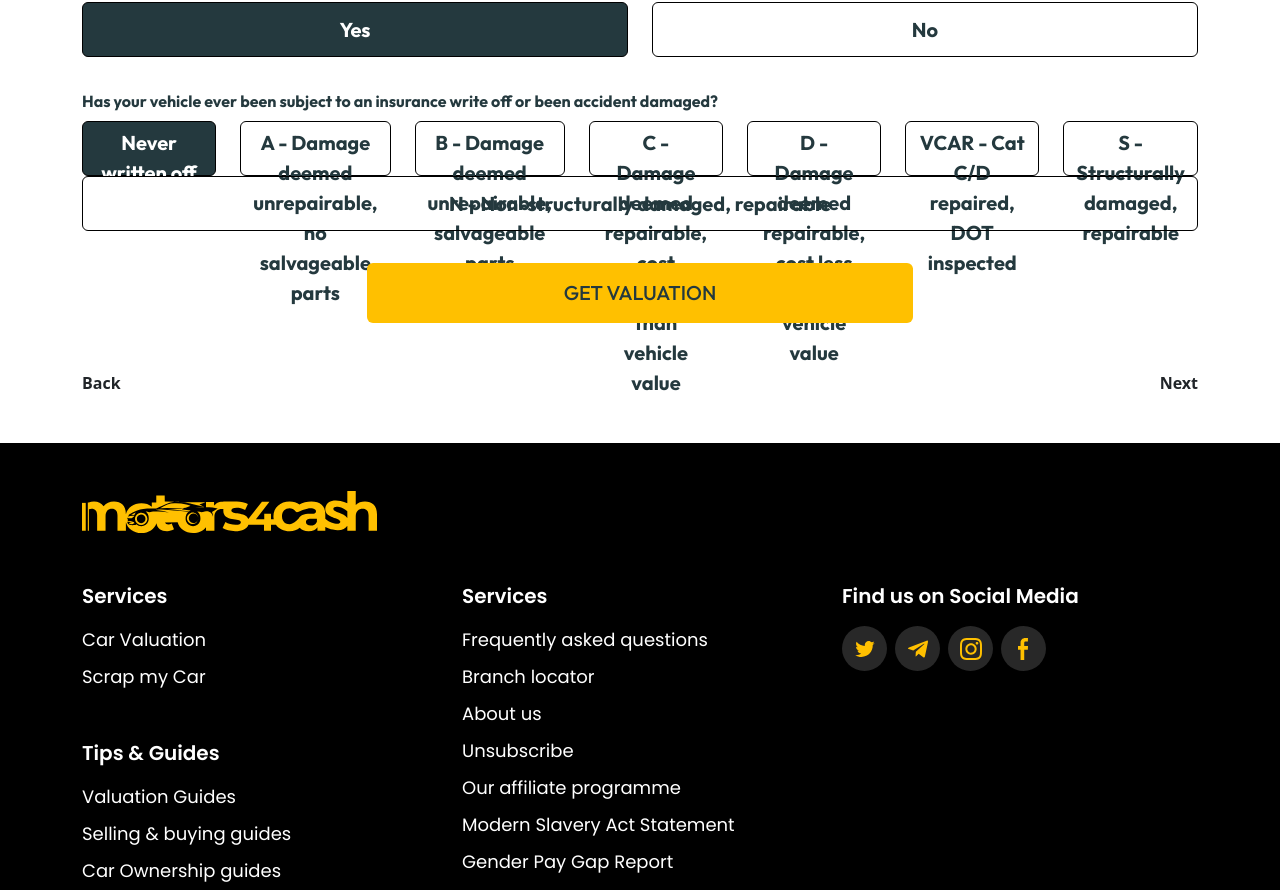
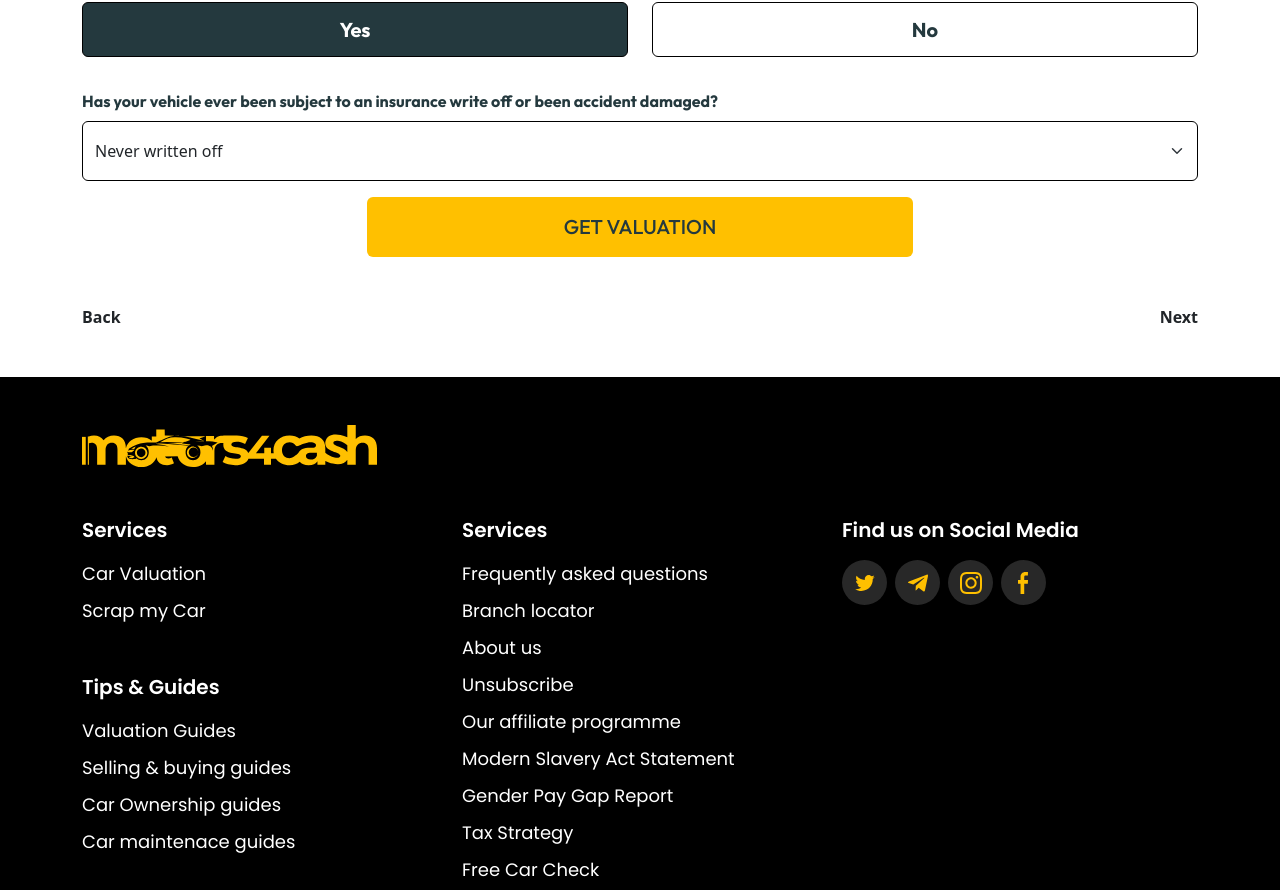
Before and after one commit to Strike1031/motors4cash, a React (Create React App) app: page /detail/1/subdetail in a window 1280 px wide. Shown: the part 2019-2909 px from the top of the page. Built offline with nearby package versions, Linux system fonts and the light colour scheme.

Commit message:
update option for damaged

```diff
--- a/src/pages/SubdetailPage.js
+++ b/src/pages/SubdetailPage.js
@@ -184,16 +184,18 @@ export default function SubDetailPage() {
                 <Row className="mb-3 set-info-group">
                     <Col>
                         <Form.Label htmlFor="basic-url">Has your vehicle ever been subject to an insurance write off or been accident damaged?</Form.Label>
-                        <Row className="mb-3">
-                            <Col><Button className="border border-black" onClick={() => setNewDamaged(true)} active={newDamaged == 0 ? true : false}>Never written off</Button></Col>
-                            <Col><Button className="border border-black" onClick={() => setNewDamaged(false)} active={newDamaged == 1 ? true : false}>A - Damage deemed unrepairable, no salvageable parts</Button></Col>
-                            <Col><Button className="border border-black" onClick={() => setNewDamaged(false)} active={newDamaged == 2 ? true : false}>B - Damage deemed unrepairable, salvageable parts</Button></Col>
-                            <Col><Button className="border border-black" onClick={() => setNewDamaged(false)} active={newDamaged == 3 ? true : false}>C - Damage deemed repairable, cost greater than vehicle value</Button></Col>
-                            <Col><Button className="border border-black" onClick={() => setNewDamaged(false)} active={newDamaged == 4 ? true : false}>D - Damage deemed repairable, cost less than vehicle value</Button></Col>
-                            <Col><Button className="border border-black" onClick={() => setNewDamaged(false)} active={newDamaged == 5 ? true : false}>VCAR - Cat C/D repaired, DOT inspected</Button></Col>
-                            <Col><Button className="border border-black" onClick={() => setNewDamaged(false)} active={newDamaged == 6 ? true : false}>S - Structurally damaged, repairable</Button></Col>
-                            <Col><Button className="border border-black" onClick={() => setNewDamaged(false)} active={newDamaged == 7 ? true : false}>N - Non-structurally damaged, repairable</Button></Col>
-                        </Row>
+                        <InputGroup>
+                            <Form.Select className="border border-black" aria-label="Default select example" value={newDamaged} onChange={(e) => setNewDamaged(e.target.value)}>
+                                <option value="0">Never written off</option>
+                                <option value="1">A - Damage deemed unrepairable, no salvageable parts</option>
+                                <option value="2">B - Damage deemed unrepairable, salvageable parts</option>
+                                <option value="3">C - Damage deemed repairable, cost greater than vehicle value</option>
+                                <option value="4">D - Damage deemed repairable, cost less than vehicle value</option>
+                                <option value="5">VCAR - Cat C/D repaired, DOT inspected</option>
+                                <option value="6">S - Structurally damaged, repairable</option>
+                                <option value="7">N - Non-structurally damaged, repairable</option>
+                            </Form.Select>
+                        </InputGroup>
                     </Col>
                 </Row>
                 <Row className="mb-5">
```
